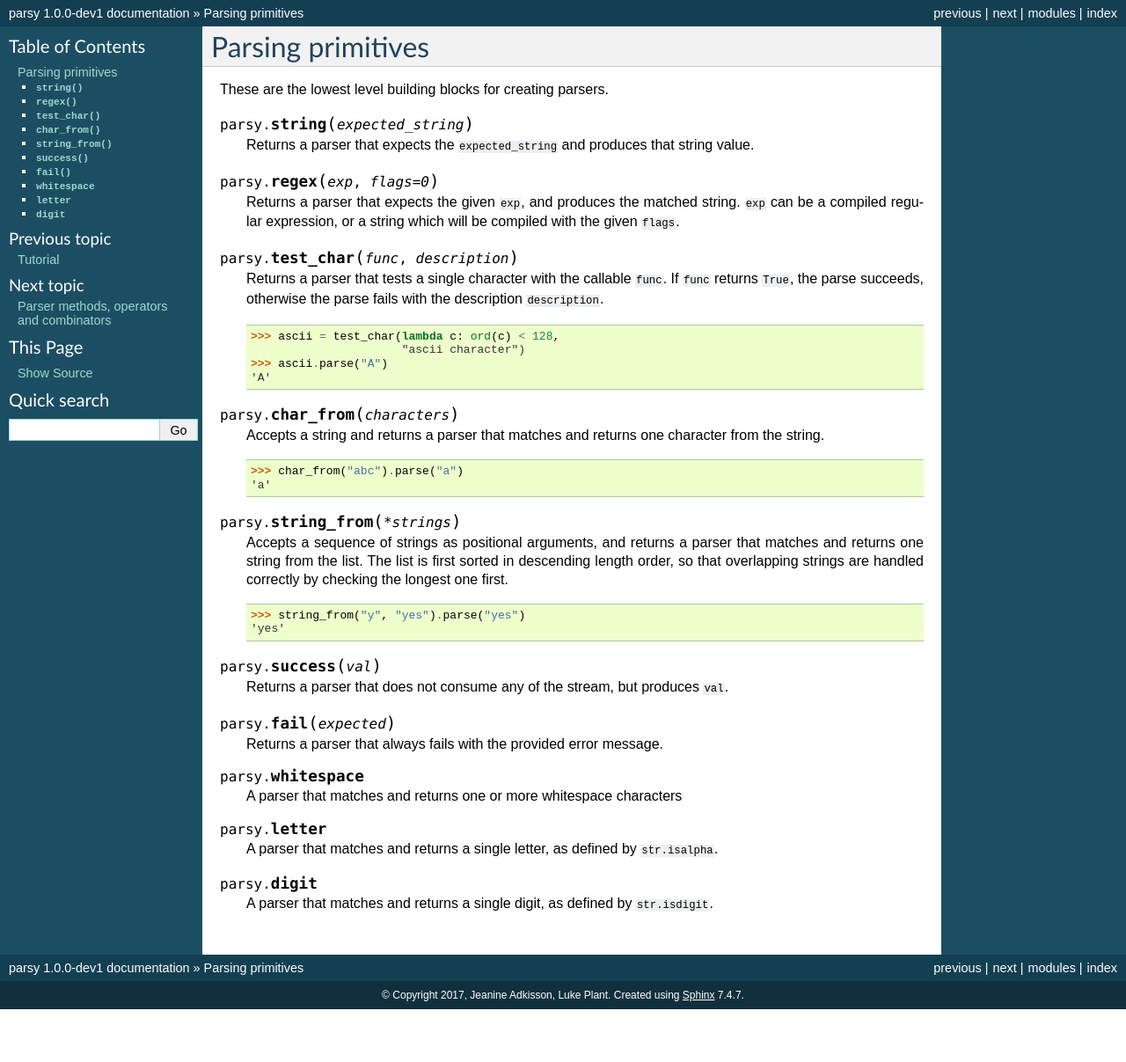
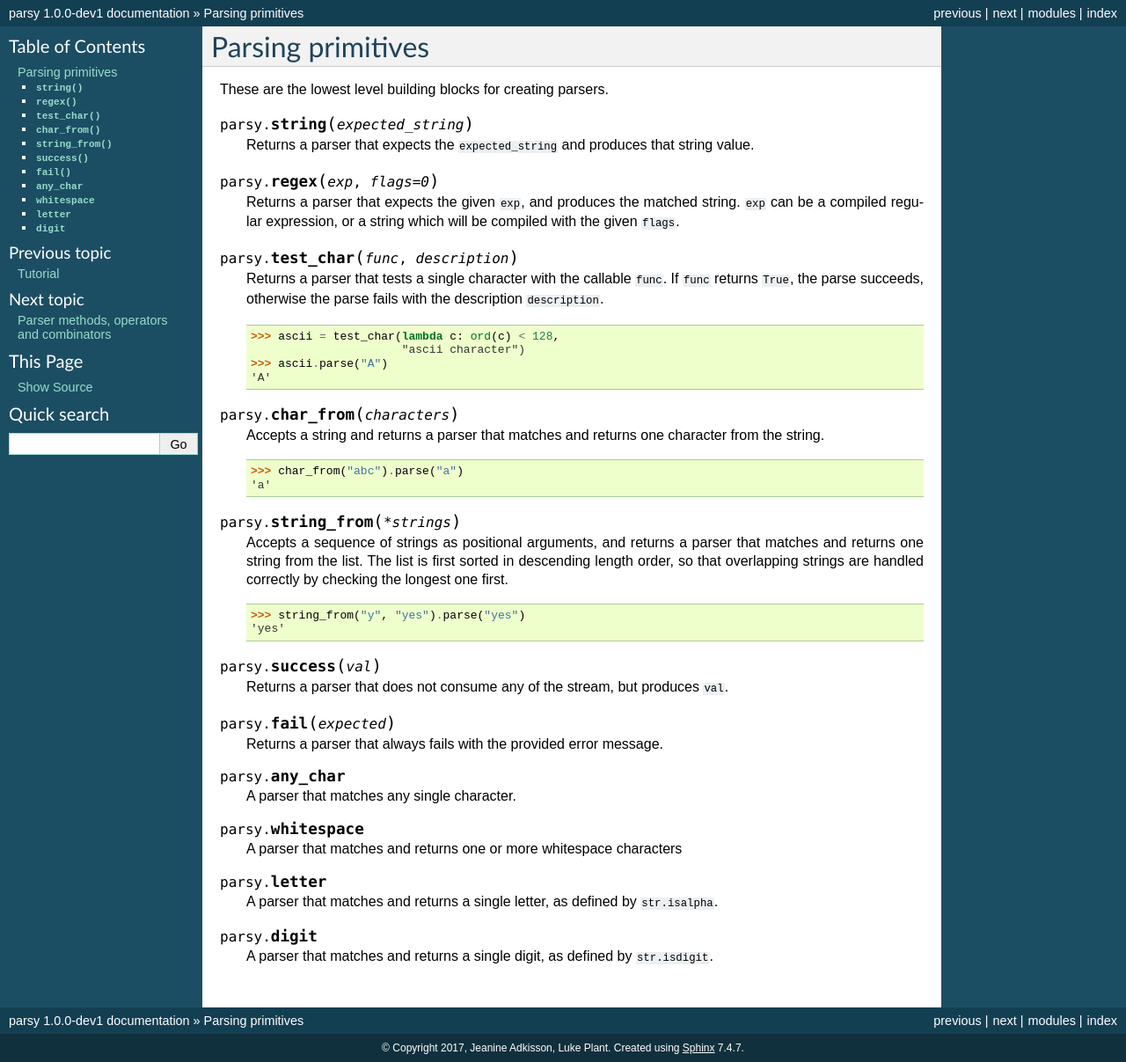
Before and after one commit to python-parsy/parsy, a Sphinx documentation site: the page built from docs/primitives.rst, in a window 1280 px wide. Shown: the whole page at 88% size. Built offline with Sphinx 7.4.7, drawn with Linux system fonts in a browser that asks for light colours; before the commit the page ends 1147 px from its top, so only the background shows below that.

Commit message:
Added `any_char` parser

```diff
--- a/docs/history.rst
+++ b/docs/history.rst
@@ -14,7 +14,7 @@
 * Added :func:`test_char`
 * Added :func:`char_from`
 * Added :func:`string_from`
-
+* Added :data:`any_char`
 
 0.9.0 - 2017-09-28
 ------------------
--- a/docs/primitives.rst
+++ b/docs/primitives.rst
@@ -61,6 +61,10 @@
 
    Returns a parser that always fails with the provided error message.
 
+.. data:: any_char
+
+   A parser that matches any single character.
+
 .. data:: whitespace
 
    A parser that matches and returns one or more whitespace characters
--- a/src/parsy/__init__.py
+++ b/src/parsy/__init__.py
@@ -355,6 +355,9 @@
     return test_char(lambda c: c in string, "[" + string + "]")
 
 
+any_char = test_char(lambda c: True, "any character")
+
+
 whitespace = regex(r'\s+')
 
 
```
Also changed, not shown: 1 other file.
